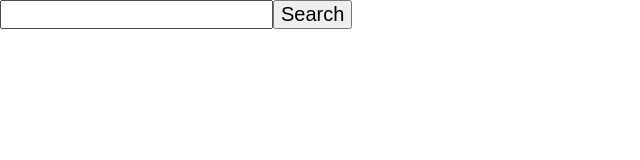
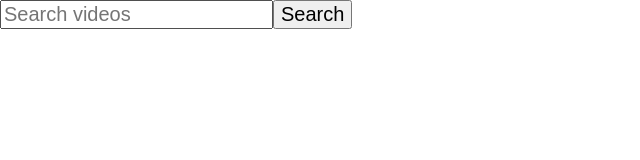
Before and after one commit to fmaylinch/youtube-react2, a React (Create React App) app: page / in a window 1280 px wide. Shown: the top 160 px of the page, without its empty margins (0-640 px from the left). Built offline with nearby package versions, Linux system fonts and the light colour scheme.

Commit message:
Add MenuBar with InputForm

```diff
--- a/src/App.js
+++ b/src/App.js
@@ -1,5 +1,5 @@
 import React, { Component } from 'react';
-import SearchForm from './components/SearchForm'
+import MenuBar from './components/MenuBar'
 import VideoList from './components/VideoList'
 import axios from 'axios'
 
@@ -42,7 +42,7 @@ class App extends Component {
 
     return (
       <div>
-        <SearchForm onSearch={(value) => { this.search(value) }} />
+        <MenuBar onSearch={(value) => { this.search(value) }} />
         <VideoList videos={this.state.videos} />
       </div>
     )
--- a/src/components/SearchForm.js
+++ b/src/components/InputForm.js
@@ -1,6 +1,6 @@
 import React, { Component } from 'react';
 
-class SearchForm extends Component {
+class InputForm extends Component {
 
     constructor(props) {
         super(props)
@@ -12,7 +12,7 @@ class SearchForm extends Component {
 
     search(value) {
         console.log("Searching", value)
-        this.props.onSearch(value)
+        this.props.onSend(value)
     }
 
     render() {
@@ -24,14 +24,15 @@ class SearchForm extends Component {
                     this.search(this.state.inputValue)
                 }}>
                 <input
+                    placeholder={this.props.inputMessage}
                     onChange={ (event) => this.setState({inputValue: event.target.value}) }
                     value={this.state.inputValue}
                     />
 
-                <button>Search</button>
+                <button>{this.props.buttonTitle}</button>
             </form>
         )
     }
 }
 
-export default SearchForm
+export default InputForm
--- /dev/null
+++ b/src/components/MenuBar.js
@@ -0,0 +1,14 @@
+import React from 'react'
+import InputForm from './InputForm'
+
+const MenuBar = (props) => (
+
+    <div>
+        <InputForm
+            inputMessage="Search videos"
+            buttonTitle="Search"
+            onSend={ (value) => props.onSearch(value) } />
+    </div>
+)
+
+export default MenuBar
```
